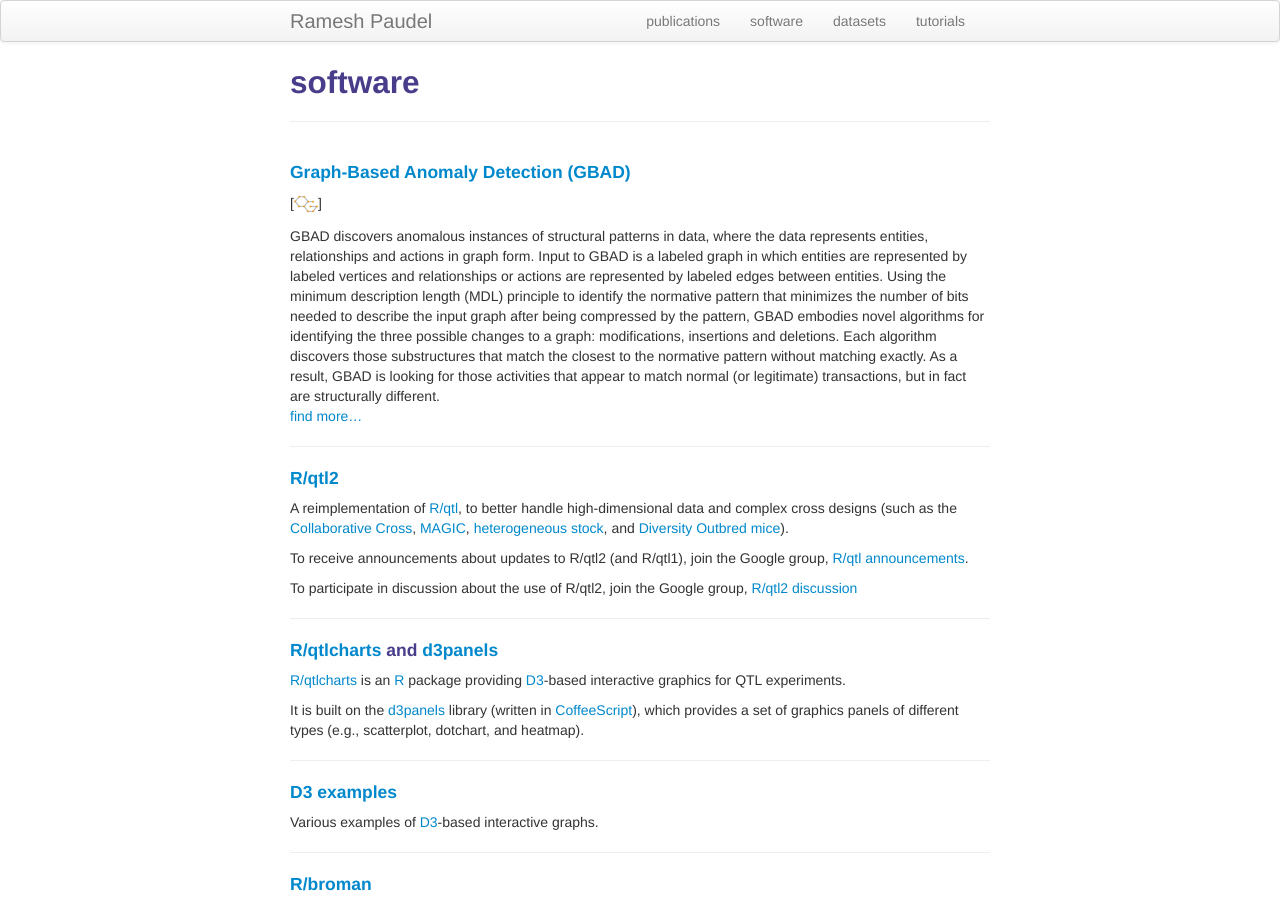
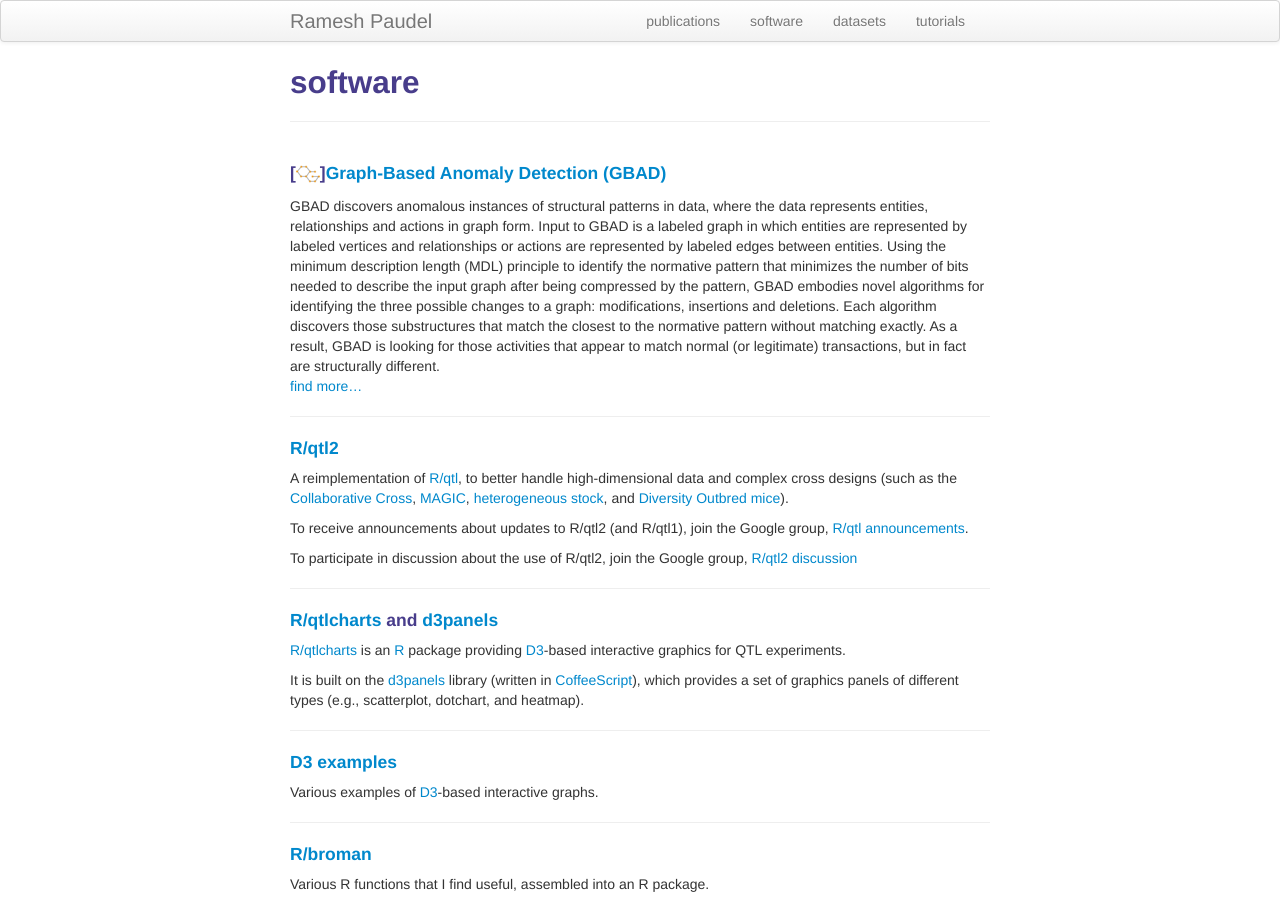
Before and after one commit to rpaudel42/rpaudel42.github.io, a Jekyll site: the page built from pages/software.md, in a window 1280 px wide and 900 px high. Built offline with Jekyll 4.4.1, drawn with Linux system fonts in a browser that asks for light colours.

Commit message:
Update software.md

```diff
--- a/pages/software.md
+++ b/pages/software.md
@@ -5,8 +5,7 @@ description: Ramesh Paudel's software
 ---
 
 
-#### <a name="GBAD"></a>[Graph-Based Anomaly Detection (GBAD)](http://users.csc.tntech.edu/~weberle/gbad/)
-[![pdf]({{ BASE_PATH }}/assets/pics/gbad.ico)]
+#### <a name="GBAD"></a>[![pdf]({{ BASE_PATH }}/assets/pics/gbad.ico)][Graph-Based Anomaly Detection (GBAD)](http://users.csc.tntech.edu/~weberle/gbad/)
 
 GBAD discovers anomalous instances of structural patterns in data, where the data represents entities, relationships and actions in graph form. Input to GBAD is a labeled graph in which entities are represented by labeled vertices and relationships or actions are represented by labeled edges between entities.  Using the minimum description length (MDL) principle to identify the normative pattern that minimizes the number of bits needed to describe the input graph after being compressed by the pattern, GBAD embodies novel algorithms for identifying the three possible changes to a graph:  modifications, insertions and deletions.  Each algorithm discovers those substructures that match the closest to the normative pattern without matching exactly.  As a result, GBAD is looking for those activities that appear to match normal (or legitimate) transactions, but in fact are structurally different. <br/>
 [find more...](http://users.csc.tntech.edu/~weberle/gbad/)
```
